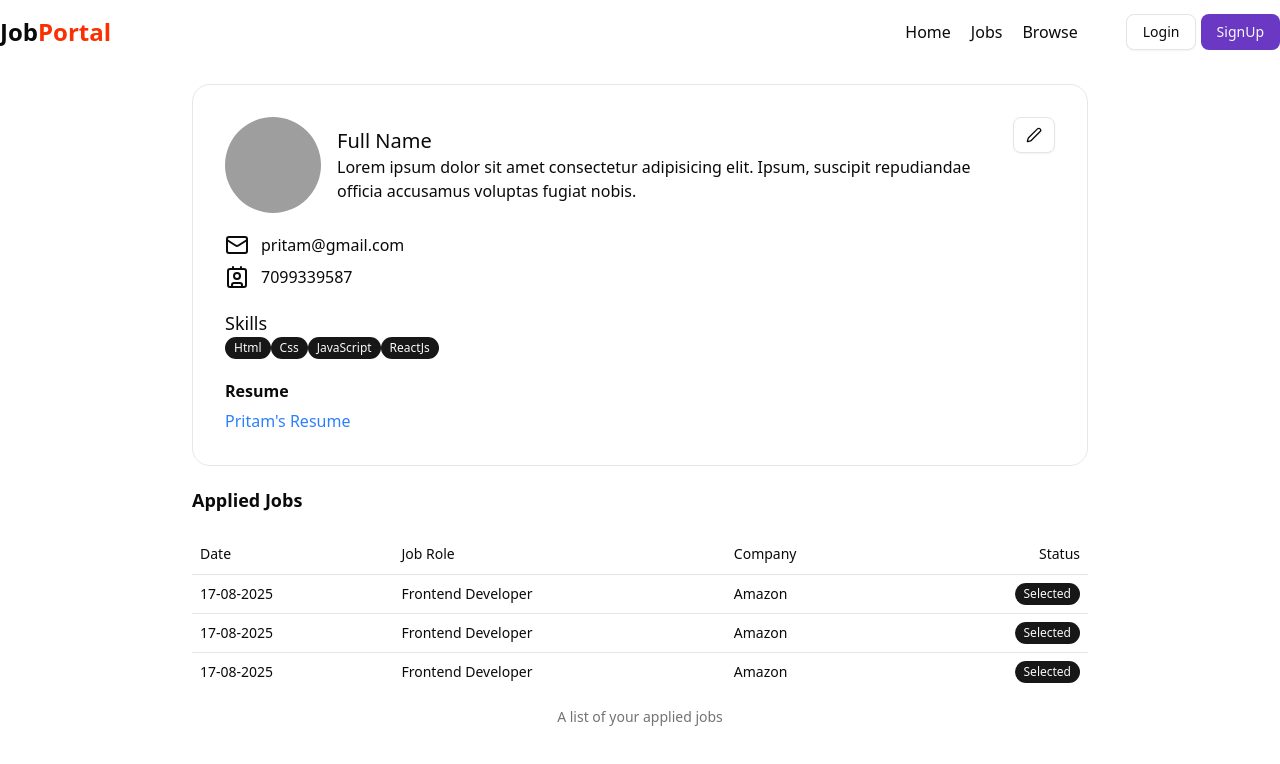
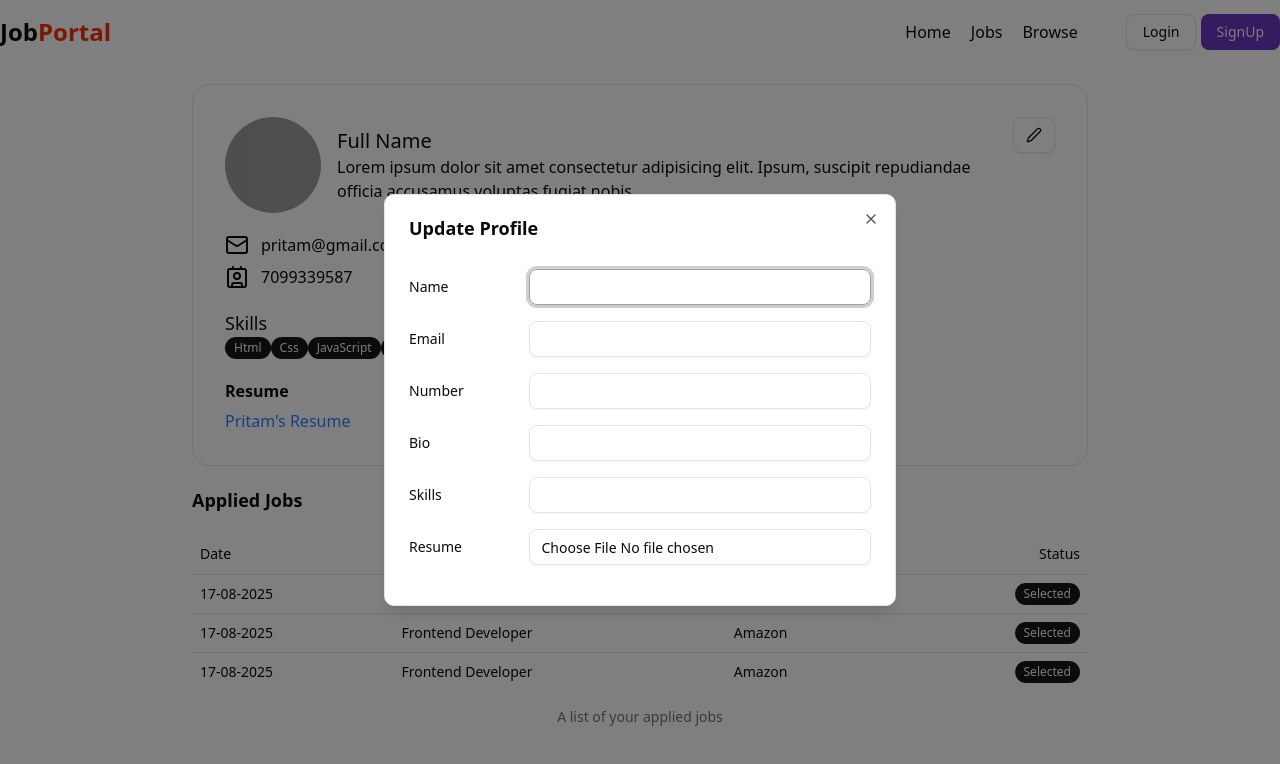
Before and after one commit to PritamSinhaa/JobSeekers, a React (Vite) app in the folder frontend/: page /profile in a window 1280 px wide. Both pictures are taken after a click on the button 1034 px from the left and 135 px from the top of the page. Shown: the top 764 px of the page. Built offline with nearby package versions, Linux system fonts and the light colour scheme; grey boxes are pictures that could not be loaded.

Commit message:
Update profile making

```diff
--- a/frontend/src/components/Profile.jsx
+++ b/frontend/src/components/Profile.jsx
@@ -1,4 +1,4 @@
-import React from "react";
+import React, { useState } from "react";
 import Navbar from "./ui/shared/Navbar";
 import { Avatar, AvatarImage } from "./ui/avatar";
 import { Button } from "./ui/button";
@@ -6,11 +6,15 @@ import { Badge } from "./ui/badge";
 import { Contact, Mail, Pen } from "lucide-react";
 import { Label } from "./ui/label";
 import AppliedJobTable from "./AppliedJobTable";
+import UpdateProfileDialog from "./UpdateProfileDialog";
 
 const skills = ["Html", "Css", "JavaScript", "ReactJs"];
+  const isResume = true;
 
 function Profile() {
-  const isResume = true;
+
+  const [open, setOpen] = useState(false);
+
 
   return (
     <div>
@@ -32,7 +36,7 @@ function Profile() {
               </p>
             </div>
           </div>
-          <Button className="text-right " variant="outline">
+          <Button onClick={()=> setOpen(true)} className="text-right " variant="outline">
             <Pen />
           </Button>
         </div>
@@ -75,6 +79,7 @@ function Profile() {
         <h1 className="font-bold text-lg my-5">Applied Jobs</h1>
         <AppliedJobTable />
       </div>
+      <UpdateProfileDialog open={open} setOpen={setOpen} />
     </div>
   );
 }
--- /dev/null
+++ b/frontend/src/components/UpdateProfileDialog.jsx
@@ -0,0 +1,61 @@
+import React from "react";
+import { Dialog, DialogContent, DialogHeader, DialogTitle } from "./ui/dialog";
+import { Label } from "./ui/label";
+import { Input } from "./ui/input";
+
+function UpdateProfileDialog({ open, setOpen }) {
+  return (
+    <div>
+      <Dialog open={open}>
+        <DialogContent>
+          <DialogHeader>
+            <DialogTitle>Update Profile</DialogTitle>
+          </DialogHeader>
+          <form action="">
+            <div className="grid gap-4 py-4">
+              <div className="grid grid-cols-4 items-center gap-4">
+                <Label htmlFor="name" className="text-right">
+                  Name
+                </Label>
+                <Input id="name" name="name" className="col-span-3" />
+              </div>
+              <div className="grid grid-cols-4 items-center gap-4">
+                <Label htmlFor="email" className="text-right">
+                  Email
+                </Label>
+                <Input id="email" name="email" className="col-span-3" />
+              </div>
+              <div className="grid grid-cols-4 items-center gap-4">
+                <Label htmlFor="number" className="text-right">
+                  Number
+                </Label>
+                <Input id="number" name="number" className="col-span-3" />
+              </div>
+              <div className="grid grid-cols-4 items-center gap-4">
+                <Label htmlFor="bio" className="text-right">
+                  Bio
+                </Label>
+                <Input id="bio" name="bio" className="col-span-3" />
+              </div>
+              <div className="grid grid-cols-4 items-center gap-4">
+                <Label htmlFor="skills" className="text-right">
+                  Skills
+                </Label>
+                <Input id="skills" name="skills" className="col-span-3" />
+              </div>
+              <div className="grid grid-cols-4 items-center gap-4">
+                <Label htmlFor="file" className="text-right">
+                  Resume
+                </Label>
+                <Input id="file" name="file" type="file"
+                accept="application/pdf" className="col-span-3" />
+              </div>
+            </div>
+          </form>
+        </DialogContent>
+      </Dialog>
+    </div>
+  );
+}
+
+export default UpdateProfileDialog;
--- /dev/null
+++ b/frontend/src/components/ui/dialog.jsx
@@ -0,0 +1,145 @@
+import * as React from "react"
+import { XIcon } from "lucide-react"
+import { Dialog as DialogPrimitive } from "radix-ui"
+
+import { cn } from "@/lib/utils"
+import { Button } from "@/components/ui/button"
+
+function Dialog({
+  ...props
+}) {
+  return <DialogPrimitive.Root data-slot="dialog" {...props} />;
+}
+
+function DialogTrigger({
+  ...props
+}) {
+  return <DialogPrimitive.Trigger data-slot="dialog-trigger" {...props} />;
+}
+
+function DialogPortal({
+  ...props
+}) {
+  return <DialogPrimitive.Portal data-slot="dialog-portal" {...props} />;
+}
+
+function DialogClose({
+  ...props
+}) {
+  return <DialogPrimitive.Close data-slot="dialog-close" {...props} />;
+}
+
+function DialogOverlay({
+  className,
+  ...props
+}) {
+  return (
+    <DialogPrimitive.Overlay
+      data-slot="dialog-overlay"
+      className={cn(
+        "data-[state=open]:animate-in data-[state=closed]:animate-out data-[state=closed]:fade-out-0 data-[state=open]:fade-in-0 fixed inset-0 z-50 bg-black/50",
+        className
+      )}
+      {...props} />
+  );
+}
+
+function DialogContent({
+  className,
+  children,
+  showCloseButton = true,
+  ...props
+}) {
+  return (
+    <DialogPortal data-slot="dialog-portal">
+      <DialogOverlay />
+      <DialogPrimitive.Content
+        data-slot="dialog-content"
+        className={cn(
+          "bg-background data-[state=open]:animate-in data-[state=closed]:animate-out data-[state=closed]:fade-out-0 data-[state=open]:fade-in-0 data-[state=closed]:zoom-out-95 data-[state=open]:zoom-in-95 fixed top-[50%] left-[50%] z-50 grid w-full max-w-[calc(100%-2rem)] translate-x-[-50%] translate-y-[-50%] gap-4 rounded-lg border p-6 shadow-lg duration-200 outline-none sm:max-w-lg",
+          className
+        )}
+        {...props}>
+        {children}
+        {showCloseButton && (
+          <DialogPrimitive.Close
+            data-slot="dialog-close"
+            className="ring-offset-background focus:ring-ring data-[state=open]:bg-accent data-[state=open]:text-muted-foreground absolute top-4 right-4 rounded-xs opacity-70 transition-opacity hover:opacity-100 focus:ring-2 focus:ring-offset-2 focus:outline-hidden disabled:pointer-events-none [&_svg]:pointer-events-none [&_svg]:shrink-0 [&_svg:not([class*='size-'])]:size-4">
+            <XIcon />
+            <span className="sr-only">Close</span>
+          </DialogPrimitive.Close>
+        )}
+      </DialogPrimitive.Content>
+    </DialogPortal>
+  );
+}
+
+function DialogHeader({
+  className,
+  ...props
+}) {
+  return (
+    <div
+      data-slot="dialog-header"
+      className={cn("flex flex-col gap-2 text-center sm:text-left", className)}
+      {...props} />
+  );
+}
+
+function DialogFooter({
+  className,
+  showCloseButton = false,
+  children,
+  ...props
+}) {
+  return (
+    <div
+      data-slot="dialog-footer"
+      className={cn("flex flex-col-reverse gap-2 sm:flex-row sm:justify-end", className)}
+      {...props}>
+      {children}
+      {showCloseButton && (
+        <DialogPrimitive.Close asChild>
+          <Button variant="outline">Close</Button>
+        </DialogPrimitive.Close>
+      )}
+    </div>
+  );
+}
+
+function DialogTitle({
+  className,
+  ...props
+}) {
+  return (
+    <DialogPrimitive.Title
+      data-slot="dialog-title"
+      className={cn("text-lg leading-none font-semibold", className)}
+      {...props} />
+  );
+}
+
+function DialogDescription({
+  className,
+  ...props
+}) {
+  return (
+    <DialogPrimitive.Description
+      data-slot="dialog-description"
+      className={cn("text-muted-foreground text-sm", className)}
+      {...props} />
+  );
+}
+
+export {
+  Dialog,
+  DialogClose,
+  DialogContent,
+  DialogDescription,
+  DialogFooter,
+  DialogHeader,
+  DialogOverlay,
+  DialogPortal,
+  DialogTitle,
+  DialogTrigger,
+}
```
